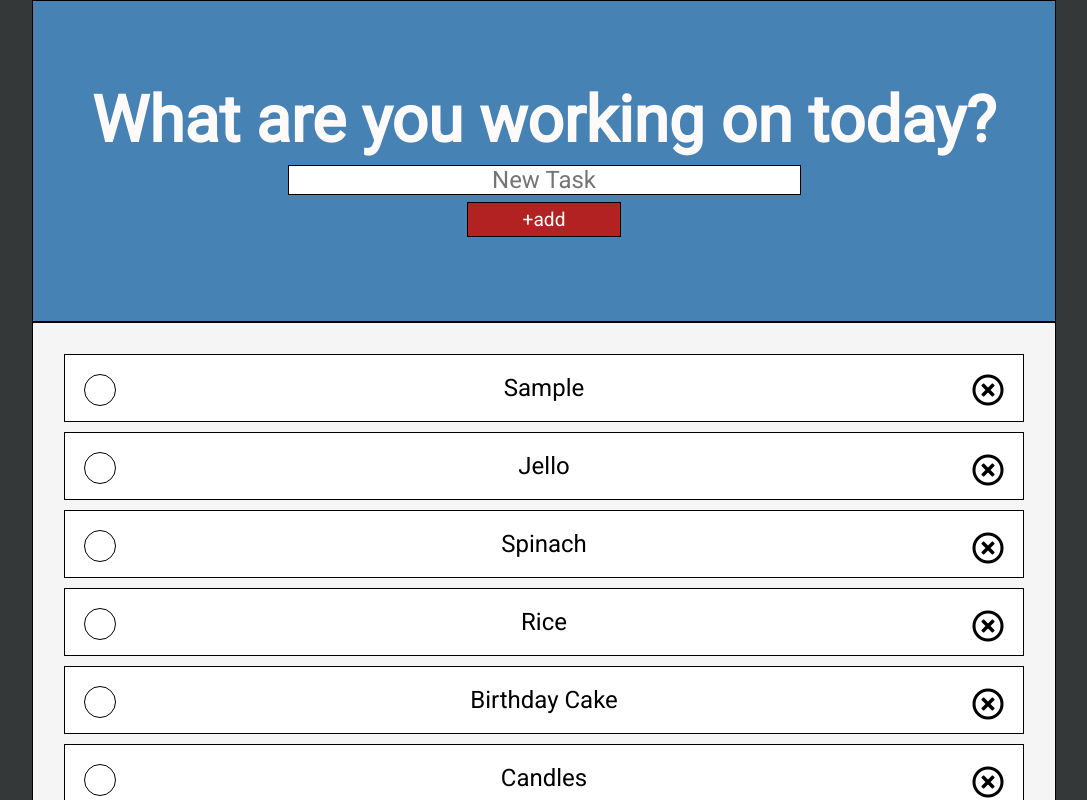
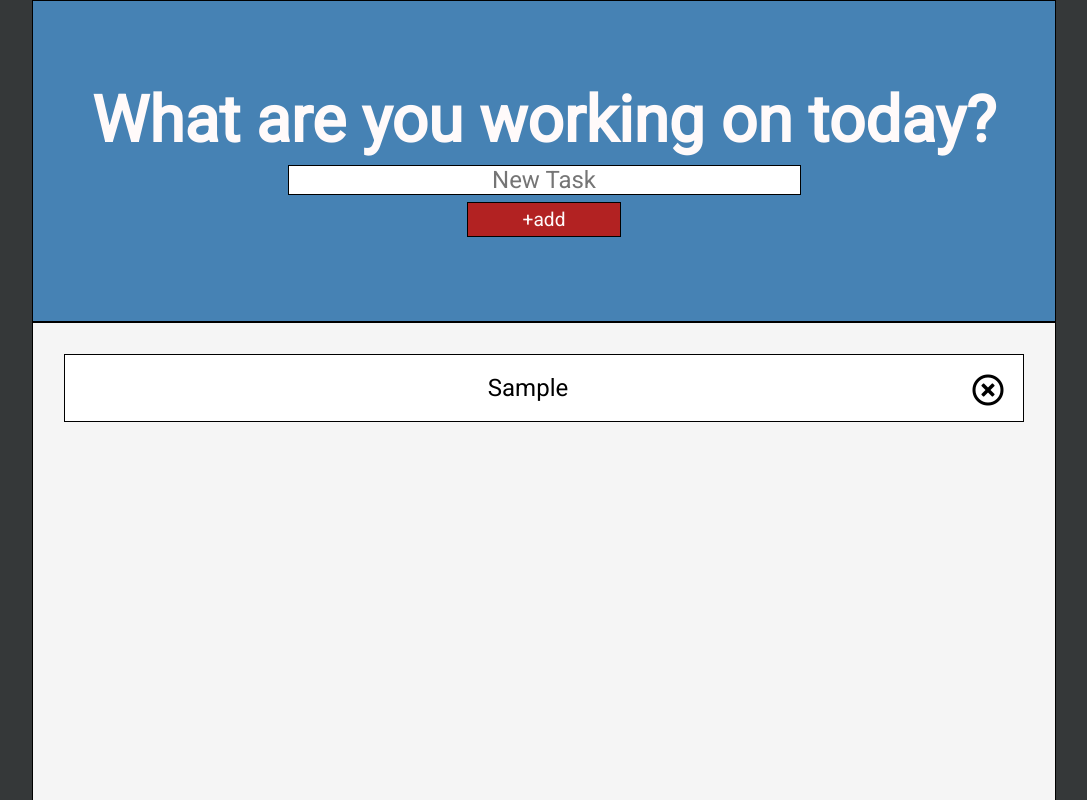
Before and after one commit to mcdanije22/todolist, a plain HTML site: page index.html in a window 1280 px wide. Both pictures are taken after typing "Sample" into the empty fields and a click on the button "+add". Shown: the top 800 px of the page, without its empty margins (96-1183 px from the left). Drawn offline with Linux system fonts and the light colour scheme.

Commit message:
Add files via upload

```diff
--- a/index.html
+++ b/index.html
@@ -18,11 +18,6 @@
 <div id="main">
 	<div id="listOne">
 	<ul id="list"></ul>
-		<li><button class="add"></button> Jello<button class="del"><i class="far fa-times-circle"></i></button></li>
-		<li><button class="add"></button>Spinach<button class="del"><i class="far fa-times-circle"></i></button></li>
-		<li><button class="add"></button>Rice<button class="del"><i class="far fa-times-circle"></i></button></li>
-		<li><button class="add"></button>Birthday Cake<button class="del"><i class="far fa-times-circle"></i></button></li>
-		<li><button class="add"></button>Candles<button class="del"><i class="far fa-times-circle"></i></button></li>
 	</div>
 </div>
 <script type="text/javascript" src = "script.js"></script>
--- a/script.js
+++ b/script.js
@@ -1,21 +1,17 @@
-var check = document.getElementById("check");
-var input = document.getElementById("userInput");
-var itemList = document.getElementById("list");
-var enter = document.getElementById("enter");
-var add = document.getElementsByClassName("add");
+let check = document.getElementById("check");
+let input = document.getElementById("userInput");
+let itemList = document.getElementById("list");
+let enter = document.getElementById("enter");
+let add = document.getElementsByClassName("add");
 
 function inputLength () {
 	return input.value.length;
 }
 function addList() {
-	var li = document.createElement("li");
+	let li = document.createElement("li");
 	li.appendChild(document.createTextNode(input.value));
 	itemList.appendChild(li);
-	var button = document.createElement("button");
-	button.appendChild(document.createTextNode(" "));
-	li.appendChild(button);
-	button.setAttribute("class","add");
-	var buttonTwo = document.createElement("button");
+	let buttonTwo = document.createElement("button");
 	buttonTwo.appendChild(document.createTextNode(""));
 	li.appendChild(buttonTwo);
 	buttonTwo.setAttribute("class","del far fa-times-circle");
@@ -25,34 +21,24 @@ function afterClick (){
 	if (inputLength() > 0) {
 		addList();
 	} else {
-		alert("Please enter item first");
+		alert("Please enter an item first");
 	}
 }
 function keyPressadd(event) {
 	if(inputLength() > 0 && event.keyCode === 13){
 		addList();
 	} else if (inputLength() <= 0 && event.keyCode === 13){
-		alert("Please enter item first");
+		alert("Please enter an item first");
 	}
 }
 enter.addEventListener("click",afterClick);
 input.addEventListener("keypress",keyPressadd);
 itemList.addEventListener("click",removeItem);
 
-function done (){
-	document.getElementByClassNames("btn").style.backgroundColor = "#4CAF50"
-}
-	/*function removeItem (e) {
-		var li = e.target.parentElement;
-		itemList.removeChild(li);
-	}*/
 
 	function removeItem(e){
 		if(e.target.classList.contains("del")){
-			var li = e.target.parentElement;
+			let li = e.target.parentElement;
 			itemList.removeChild(li);
-		}else if (e.target.classList.contains("add")){
-	itemList.style.backgroundColor = "#4CAF50"
-
 		}
 	}
--- a/style.css
+++ b/style.css
@@ -53,7 +53,7 @@ li {
 		padding: 2%;
 		margin-bottom: 1%;
 		list-style: none;
-		transition: all 0.4s ease-out;
+
 }
 .add{
 	border-radius: 50%;
```
